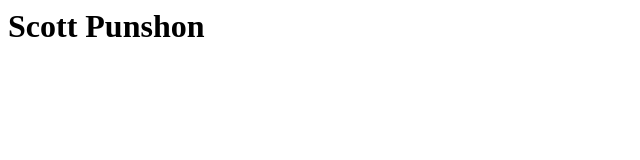
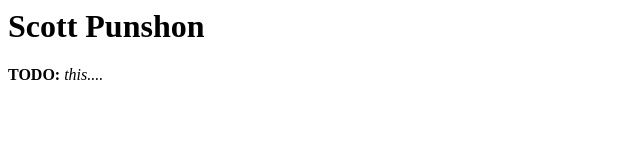
Before and after one commit to scottpunshon/scottpunshon.github.io, a plain HTML site: page index.html in a window 1280 px wide. Shown: the full height of the page, 0-640 px from the left. Drawn offline with Linux system fonts and the light colour scheme.

Commit message:
added a paragraph! :O

```diff
--- a/index.html
+++ b/index.html
@@ -1 +1,2 @@
 <h1>Scott Punshon</h1>
+<p><strong>TODO:</strong> <em>this....</em></p>
```
